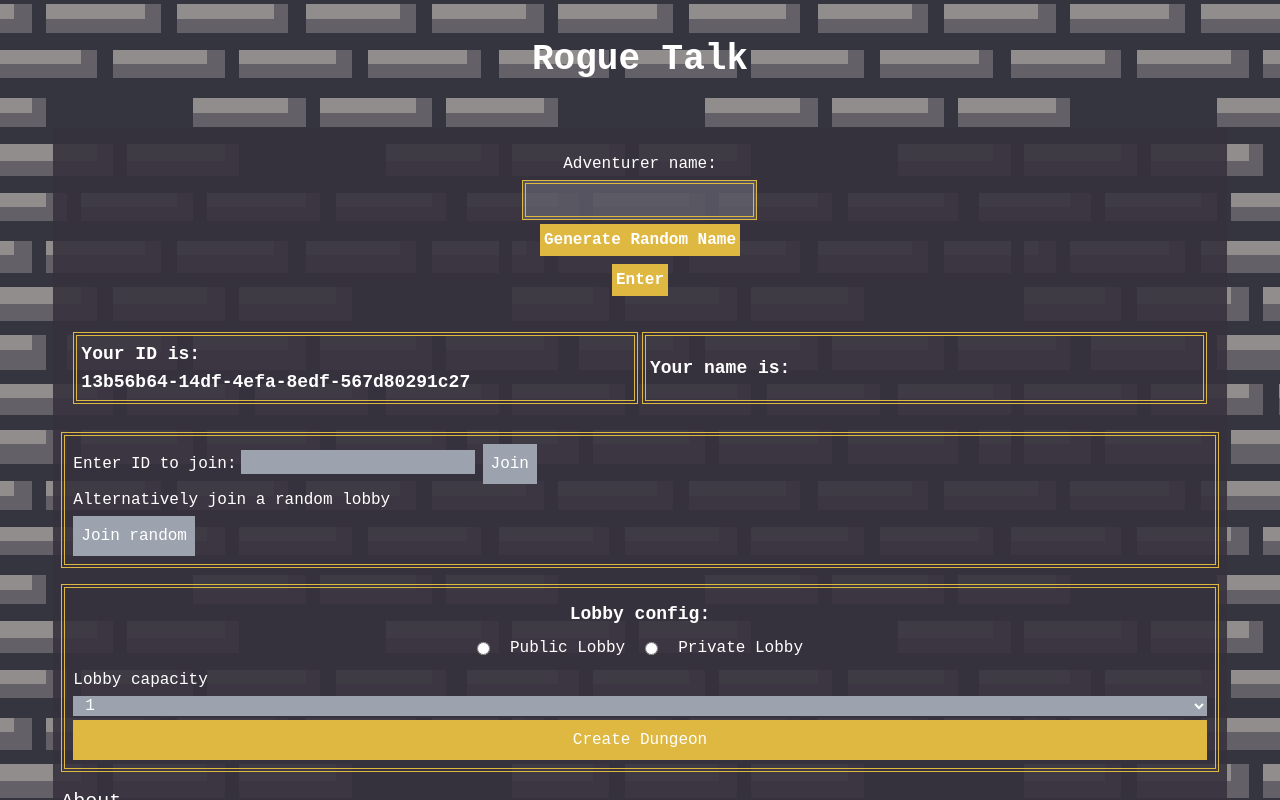
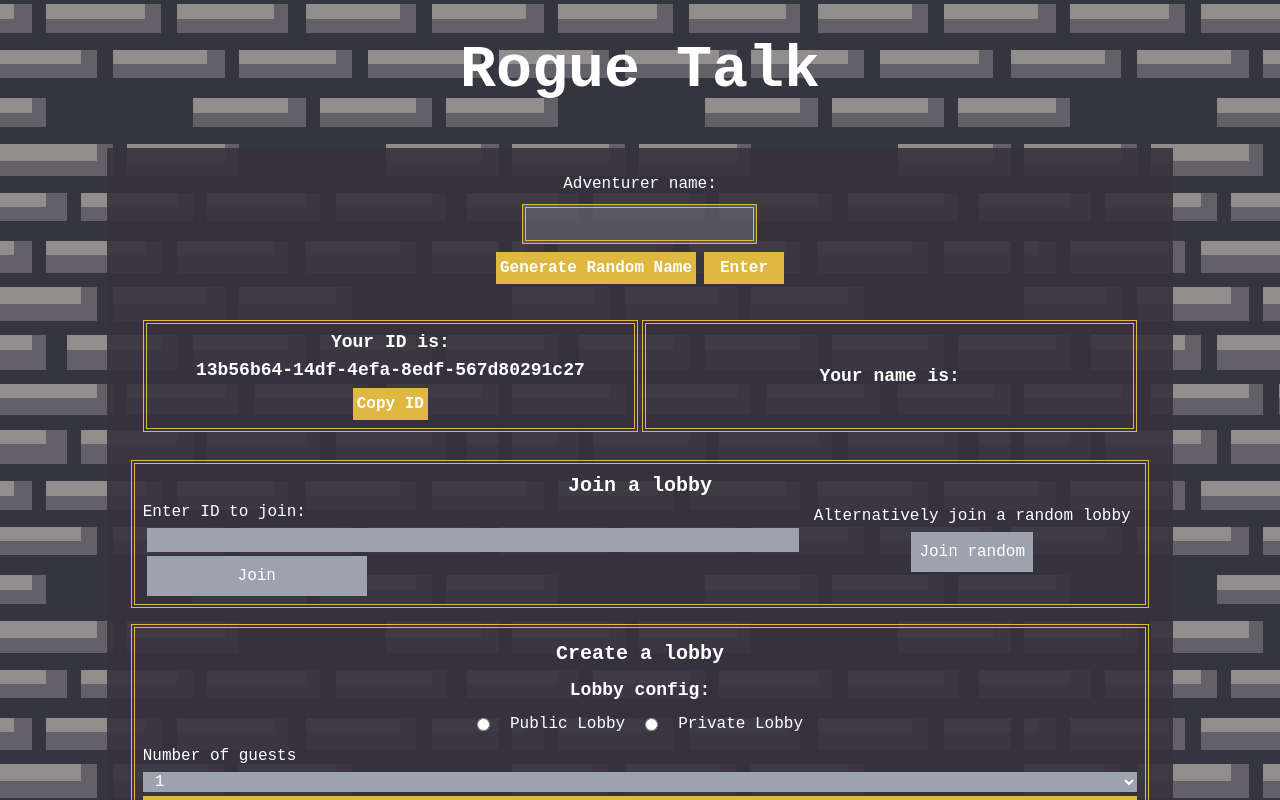
Before and after one commit to Kenan-Sabic/dotnet-chat-app, a Next.js app in the folder frontend/: page / in a window 1280 px wide. Shown: the top 800 px of the page. Built offline with nearby package versions, Linux system fonts and the light colour scheme.

Commit message:
Improved some UI on index. added copy ID btn

```diff
--- a/frontend/src/app/components/index/AboutSection.tsx
+++ b/frontend/src/app/components/index/AboutSection.tsx
@@ -15,6 +15,7 @@ const AboutSection = (props: Props) => {
         a lobby set to public.
         The project is obviously not finished yet and nothing works.
         Later on there might be more features but for now these are
+        the ones I have planned.
       </p>
     </div>
   )
--- a/frontend/src/app/components/index/JoinForm.tsx
+++ b/frontend/src/app/components/index/JoinForm.tsx
@@ -4,16 +4,21 @@ type Props = {}
 
 const JoinForm = (props: Props) => {
   return (
-    <div className='border-double border-gold border-4 p-2 w-full flex flex-col gap-1'>
-        <form action="">
+    <div className='border-double border-gold border-4 p-2 w-full'>
+      <h1 className='w-full text-center text-white text-xl font-vt323 font-semibold'>Join a lobby</h1>
+    <div className=' flex flex-col gap-1 md:flex-row'>
+        <form action="" className='flex flex-col md:w-2/3'>
             <label htmlFor="targetID" className='font-vt323 text-white'>Enter ID to join:</label>
             <input type="text" name="" id="targetID" className='bg-gray-400 m-1 ' />
-            <input type="button" value="Join" className='p-2 bg-gray-400 font-vt323 text-white mx-1'/>
+            <input type="button" value="Join" className='p-2 bg-gray-400 font-vt323 w-1/3 text-white mx-1'/>
         </form>
-        <h2 className='font-vt323 text-white'>Alternatively join a random lobby</h2>
+        <div className='md:w-1/3 flex flex-col items-center '>
+        <h2 className='font-vt323 text-white m-1'>Alternatively join a random lobby</h2>
         <form>
             <input type="button" value="Join random" className='p-2 bg-gray-400 font-vt323 text-white'/>
         </form>
+        </div>
+    </div>
     </div>
   )
 }
--- a/frontend/src/app/components/index/LobbyForm.tsx
+++ b/frontend/src/app/components/index/LobbyForm.tsx
@@ -5,6 +5,7 @@ type Props = {}
 const LobbyForm = (props: Props) => {
   return (
     <div className='border-double border-gold border-4 p-2 w-full'>
+    <h1 className='text-white text-xl font-vt323 font-semibold p-1 w-full text-center'>Create a lobby</h1>
      <h2 className='text-white text-lg font-vt323 font-semibold p-1 w-full text-center'>Lobby config:</h2>
         <form action="" className='flex flex-col gap-1 justify-center text-white  font-vt323'>
             <div className='flex flex-row items-center justify-center gap-5 p-1 font-vt323 text-white'>
@@ -13,7 +14,7 @@ const LobbyForm = (props: Props) => {
               <input type="radio" name="lobbyType" id="privateLobby" value="privateLobby" className='accent-raisingBlack'/>
               <label htmlFor="privateLobby">Private Lobby</label>
               </div>
-              <label htmlFor="lobbyCapacity">Lobby capacity</label>
+              <label htmlFor="lobbyCapacity">Number of guests</label>
               <select id='lobbyCapacity' className='bg-gray-400 px-2'>
                 <option value="1">1</option>
                 <option value="2">2</option>
--- a/frontend/src/app/components/index/MainBody.tsx
+++ b/frontend/src/app/components/index/MainBody.tsx
@@ -19,7 +19,7 @@ const MainBody = (props: Props) => {
   };
 
   return (
-    <div className='flex flex-col items-center gap-4 py-4 px-2 my-2 min-h-[80vh] w-11/12 bg-raisingBlack bg-opacity-90'>
+    <div className='flex flex-col items-center gap-4 py-4 px-2 md:px-6 my-2 min-h-[80vh] w-11/12 md:w-10/12 lg:8/12 bg-raisingBlack bg-opacity-90'>
 
       <UsernameForm onNameSubmit={handleNameSubmit} ></UsernameForm>
       <UserDisplay uniqueId={props.uniqueId} displayName={displayName}></UserDisplay>
--- a/frontend/src/app/components/index/TitleBanner.tsx
+++ b/frontend/src/app/components/index/TitleBanner.tsx
@@ -5,7 +5,7 @@ type Props = {}
 const TitleBanner = (props: Props) => {
   return (
     <div className='flex flex-row bg-transparent justify-center w-full py-10 z-10 '>
-        <h1 className='font-vt323 font-extrabold text-4xl text-white '>Rogue Talk</h1>
+        <h1 className='font-vt323 font-extrabold text-4xl md:text-6xl text-white '>Rogue Talk</h1>
     </div>
   )
 }
--- a/frontend/src/app/components/index/UserDisplay.tsx
+++ b/frontend/src/app/components/index/UserDisplay.tsx
@@ -1,20 +1,32 @@
-import React from 'react';
+import React, {useState} from 'react';
 
 type Props = {
   uniqueId: string;
   displayName: string;
 };
 
+
+
 const UserDisplay = (props: Props) => {
+
+  const [copySuccess, setCopySuccess] = useState(false);
+
+  const handleCopyClick = () =>{
+    navigator.clipboard.writeText(props.uniqueId);
+    setCopySuccess(true);
+  };
   return (
     <div className='bg-transparent p-3 min-h-fit flex flex-row gap-1 w-full'>
-      <div className='w-1/2 min-h-fit border-double border-4 border-gold flex flex-col justify-center p-1'>
+      <div className='w-1/2 min-h-fit border-double border-4 border-gold flex flex-col md:items-center justify-center p-1'>
         <h2 className='text-white text-lg font-semibold font-vt323'>Your ID is:</h2>
         <h2 className='text-white text-lg font-vt323 font-semibold break-words'>
           {props.uniqueId}
         </h2>
+        <button onClick={handleCopyClick} className='text-white bg-gold font-vt323 font-semibold p-1 m-1'>
+          {copySuccess ? 'Copied!' : 'Copy ID'}
+        </button>
       </div>
-      <div className='w-1/2 min-h-fit border-double border-4 border-gold flex flex-col justify-center p-1'>
+      <div className='w-1/2 min-h-fit border-double border-4 border-gold flex flex-col md:flex-row items-center justify-center p-1'>
         <h2 className='text-white text-lg font-semibold font-vt323'>Your name is:</h2>
         <h2 className='text-white text-lg font-vt323 font-semibold break-words'>
           {props.displayName}
--- a/frontend/src/app/components/index/UsernameForm.tsx
+++ b/frontend/src/app/components/index/UsernameForm.tsx
@@ -38,11 +38,12 @@ const UsernameForm = ({ onNameSubmit }: Props) => {
           <input
             type="text"
             id='displayName'
-            className='bg-gray-400 text-white font-electrolize font-semibold bg-opacity-30 p-1 border-double border-4 border-gold text-center'
+            className='bg-gray-400 text-white font-electrolize font-semibold bg-opacity-30 p-1 m-1 border-double border-4 border-gold text-center'
             maxLength={12}
             value={name}
             onChange={handleInputChange}
           />
+          <div className='flex flex-col md:flex-row '>
           <button
             type="button"
             onClick={handleRandomName}
@@ -53,8 +54,9 @@ const UsernameForm = ({ onNameSubmit }: Props) => {
           <input
             type="submit"
             value="Enter"
-            className='text-white bg-gold font-vt323 font-semibold p-1 m-1'
+            className='text-white bg-gold font-vt323 font-semibold py-1 px-4 m-1'
           />
+          </div>
         </div>
       </form>
     </div>
```
